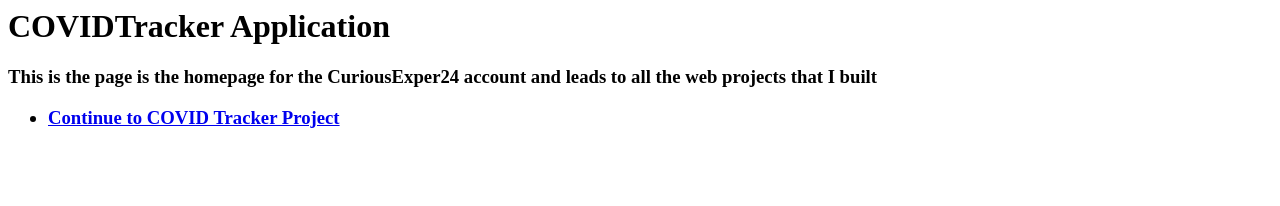
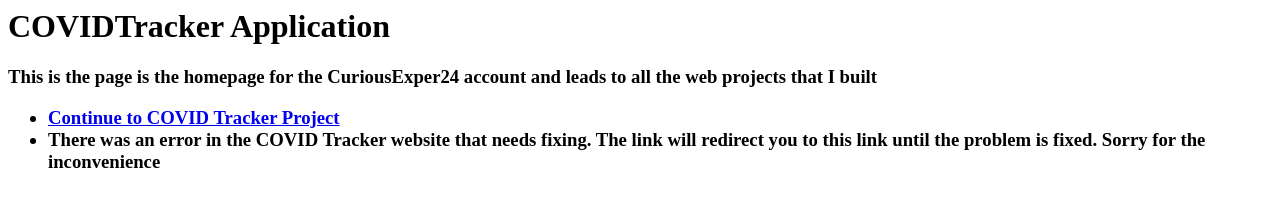
Before and after one commit to kbaga04/kbaga04.github.io, a plain HTML site: page index.html in a window 1280 px wide. Drawn offline with Linux system fonts and the light colour scheme.

Commit message:
Addded Error Message

```diff
--- a/index.html
+++ b/index.html
@@ -4,4 +4,5 @@
 
   <ul>
     <li><a href="https://curiousexpert24.github.io/covidreact/"> Continue to COVID Tracker Project </a></li>
+    <li> There was an error in the COVID Tracker website that needs fixing. The link will redirect you to this link until the problem is fixed. Sorry for the inconvenience </li>
   </ul>
```
